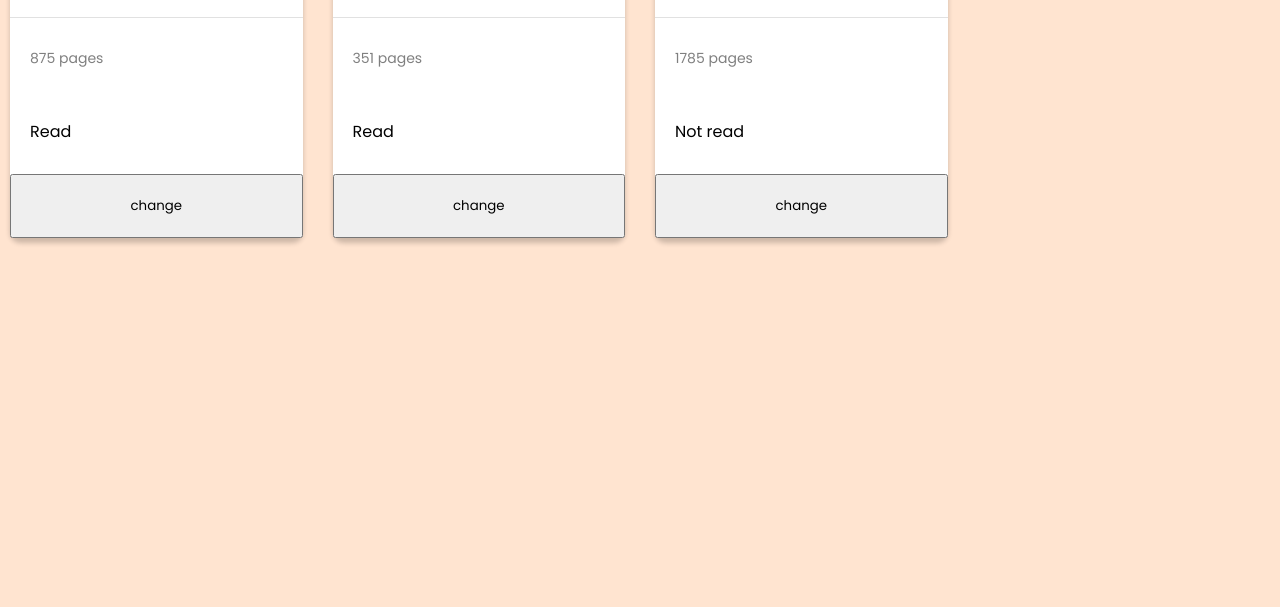
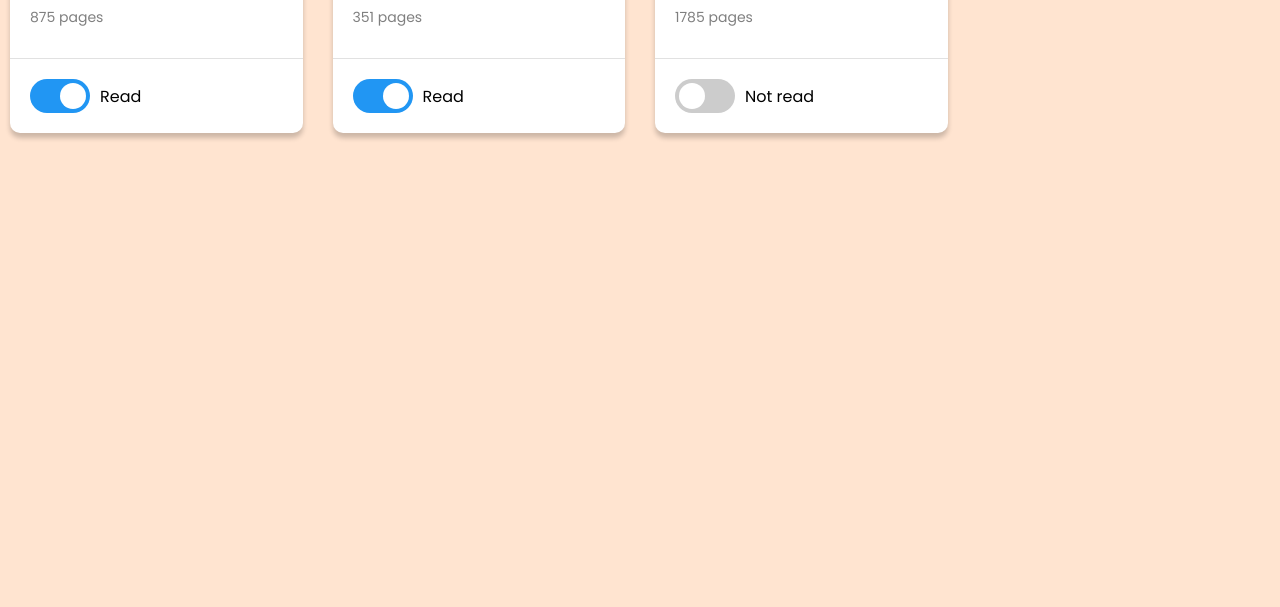
Before and after one commit to jborozco/odin-js-library, a plain HTML site: page index.html in a window 1280 px wide. Shown: the part 193-800 px from the top of the page. Drawn offline with Linux system fonts and the light colour scheme.

Commit message:
Toggle if a book has been read/not read from library
Add CSS styling

```diff
--- a/script.js
+++ b/script.js
@@ -63,6 +63,15 @@ function isReadMessage(book) {
     }
 }
 
+function showChecked(book) {
+    if (book.isRead) {
+        return 'checked'
+    }
+    else {
+        return ''
+    }
+}
+
 function displayBooks() {
     //Update DOM Library with all books
     library.innerHTML = ""; //reset library
@@ -71,15 +80,24 @@ function displayBooks() {
         library.innerHTML += `
         <div class="library-book">
         <div class="book-header">
+            <div class="book-header-line1">
                 <p class="library-book-title">${myLibrary[i].title}</p>
-                    <input type="image" class="library-book-delete" value="${i}" onclick="deleteBook(event)" src="img/delete.svg">
+                <input type="image" class="library-book-delete" value="${i}" onclick="deleteBook(event)"
+                    src="img/delete.svg">
             </div>
             <p class="library-book-author">by ${myLibrary[i].author}</p>
             <p class="library-book-date">${myLibrary[i].bookDate} pages</p>
-                <p class="library-book-read">${isReadMessage(myLibrary[i])}</p>
-                <button class="library-book-read-switch" value="${i}" onclick="toggleReading(event)">change</button
 
-
+        </div>
+        <div class="book-footer">
+            <div class="switch-area">
+                <label class="switch">
+                    <input type="checkbox" value="${i}" onclick="toggleReading(event)">
+                    <span class="slider round ${showChecked(myLibrary[i])}"></span>
+                </label>
+                <p>${isReadMessage(myLibrary[i])}</p>
+            </div>
+        </div>
     </div>
             `
     }
--- a/styles.css
+++ b/styles.css
@@ -97,6 +97,16 @@ fieldset {
     border: none;
 }
 
+.book-header,
+.book-footer {
+    padding: 20px;
+}
+
+.book-header {
+    border-bottom: solid 1px #e1e1e1;
+
+}
+
 #right-container {
     min-width: 640px;
     width: 100%;
@@ -136,7 +146,6 @@ fieldset {
 }
 
 .library-book p.library-book-author {
-    border-bottom: solid 1px #e1e1e1;
     padding-top: 0;
     color: rgba(0, 0, 0, 0.8);
     font-weight: 200;
@@ -144,9 +153,10 @@ fieldset {
 
 .library-book-delete {
     width: 24px;
+    margin-top: 5px;
 }
 
-.library-book .book-header {
+.library-book .book-header-line1 {
     display: flex;
     flex-direction: row;
     align-items: start;
@@ -157,3 +167,89 @@ fieldset {
     font-size: 14px;
     color: rgba(0, 0, 0, 0.5);
 }
+
+
+/* CSS switch */
+
+/* The switch - the box around the slider */
+.switch {
+    position: relative;
+    width: 60px;
+    height: 34px;
+    padding: 0;
+
+
+}
+
+/* Hide default HTML checkbox */
+.switch input {
+    opacity: 0;
+    width: 0;
+    height: 0;
+}
+
+/* The slider */
+.slider {
+    position: absolute;
+    cursor: pointer;
+    top: 0;
+    left: 0;
+    right: 0;
+    bottom: 0;
+    background-color: #ccc;
+    -webkit-transition: .4s;
+    transition: .4s;
+}
+
+.slider:before {
+    position: absolute;
+    content: "";
+    height: 26px;
+    width: 26px;
+    left: 4px;
+    bottom: 4px;
+    background-color: white;
+    -webkit-transition: .4s;
+    transition: .4s;
+}
+
+.slider.checked {
+    background-color: #2196F3;
+}
+
+input:focus+.slider {
+    box-shadow: 0 0 1px #2196F3;
+}
+
+.slider.checked:before {
+    -webkit-transform: translateX(26px);
+    -ms-transform: translateX(26px);
+    transform: translateX(26px);
+}
+
+/* Rounded sliders */
+.slider.round {
+    border-radius: 34px;
+}
+
+.slider.round:before {
+    border-radius: 50%;
+}
+
+.slider+p {
+    width: 100px;
+    position: relative;
+    z-index: 2;
+    display: block;
+
+}
+
+.switch-area {
+    display: flex;
+    flex-direction: row;
+    align-items: center;
+}
+
+.switch-area p {
+    margin: 0 0 0 10px;
+}
```
Lines whose indentation alone changed are shown as unchanged.
